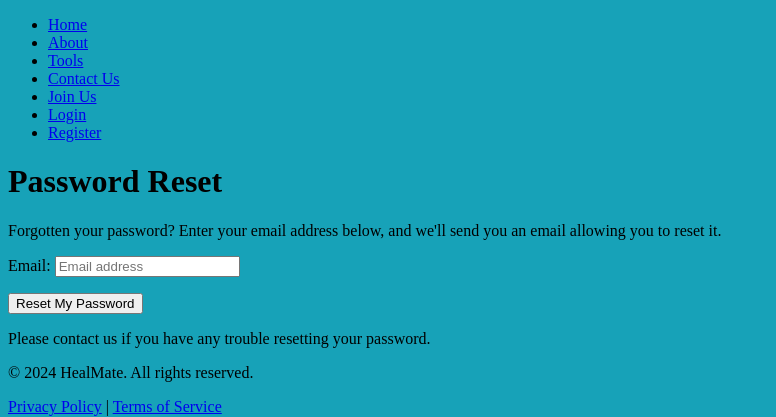
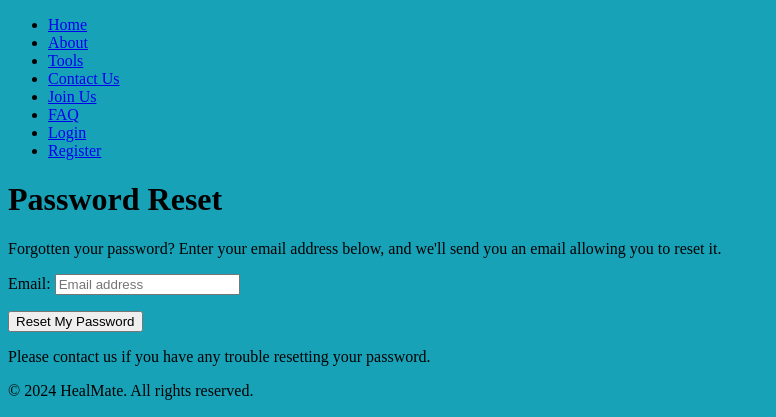
Before and after one commit to easybulb/healmate, a Django app: page /accounts/password/reset/ in a window 1280 px wide. Shown: the top 417 px of the page, without its empty margins (0-776 px from the left). Run offline with Django 4.2, Linux system fonts and the light colour scheme.

Commit message:
add faq link to nav menu in base template

```diff
--- a/templates/core/base.html
+++ b/templates/core/base.html
@@ -17,6 +17,7 @@
             <li><a href="{% url 'tools' %}">Tools</a></li>
             <li><a href="{% url 'contact_us' %}">Contact Us</a></li>
             <li><a href="{% url 'join_us' %}">Join Us</a></li>
+            <li><a href="{% url 'faq' %}">FAQ</a></li>
 
             {% if user.is_authenticated %}
                 <li><a href="{% url 'account_logout' %}">Logout</a></li>
```
